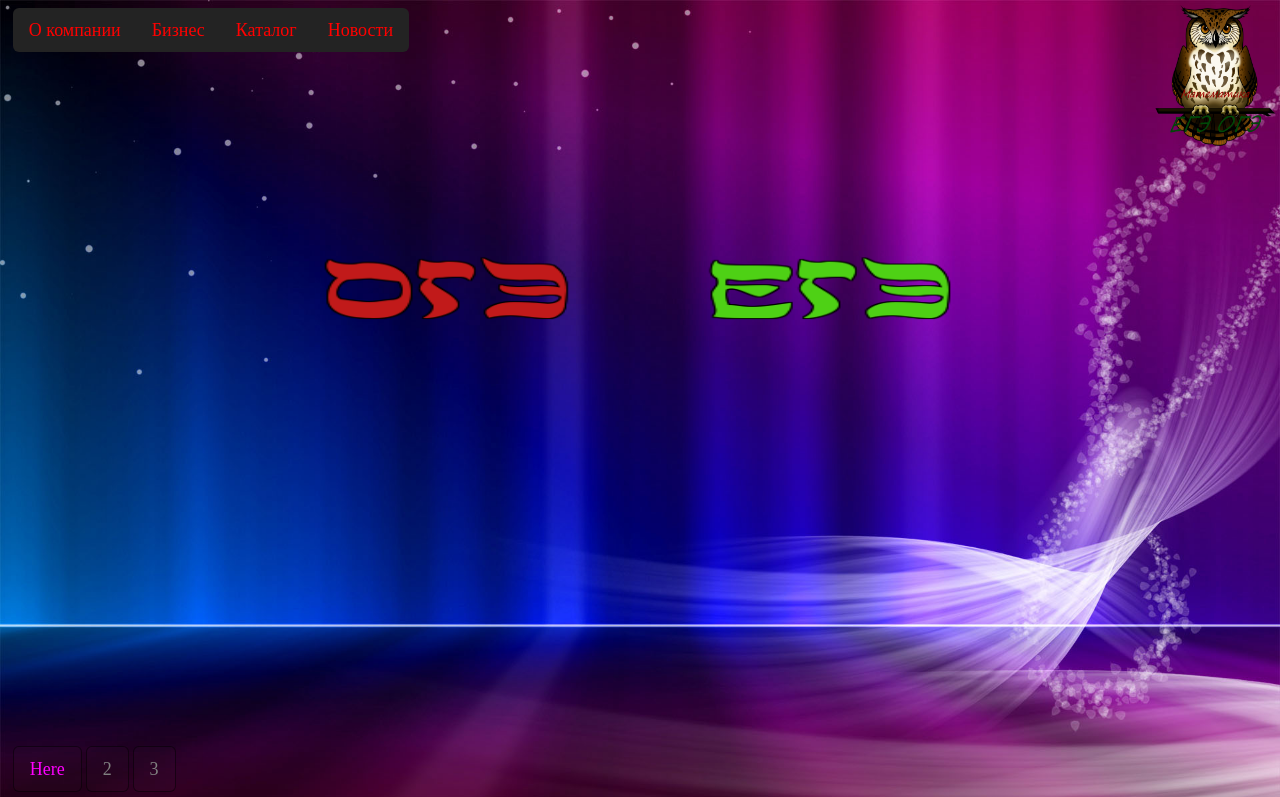
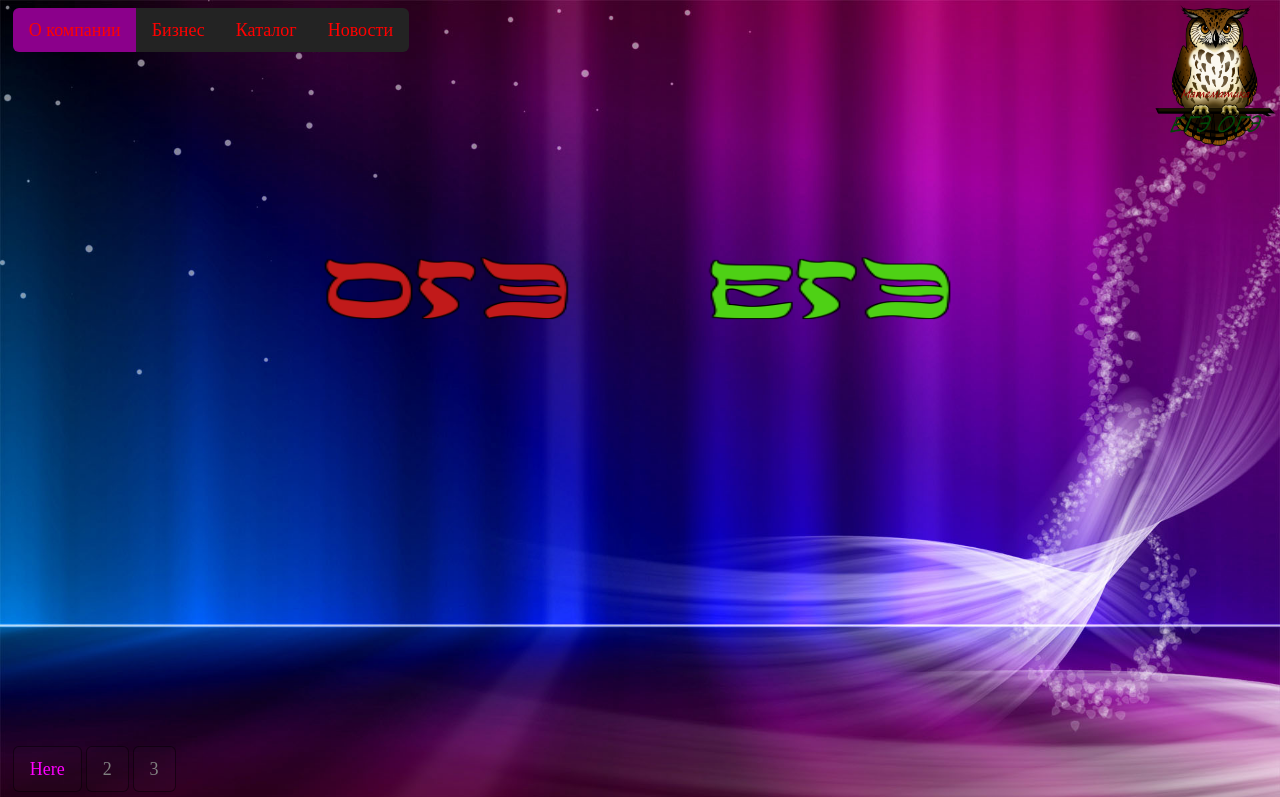
Before and after one commit to evgezoh/evgezoh.github.io, a plain HTML site: page index.html in a window 1280 px wide. Shown: the top 797 px of the page. Drawn offline with nearby package versions, Linux system fonts and the light colour scheme.

Commit message:
Update index.html

```diff
--- a/index.html
+++ b/index.html
@@ -140,7 +140,7 @@
 
 <div id="meny" class="btn-group" style="position: fixed; left:1%; top:1%; z-index:20; width: 100%">
   <div class="btn-group">
-   <a id="lb1" href="pages/left.html" class="btn btn-default btn-lg" style="background-color: rgb(35, 35, 35); border:none">
+   <a id="lb1" href="pages/left.html" class="btn btn-default btn-lg" style="background-color: rgb(139, 0, 139); border:none">
     <font color="red" face="Segoe Print">
     О компании</font></a>
   </div>
@@ -511,7 +511,7 @@ var timemenu = setInterval(function(){
 
  if (window.pageYOffset > document.documentElement.clientHeight/3-50)
  {
-        $('#lb1').animate({backgroundColor:"rgba(35, 35, 35, 0);"},500);
+        $('#lb1').animate({backgroundColor:"rgba(139, 0, 139, 0);"},500);
         $('#lb2').animate({backgroundColor:"rgba(35, 35, 35, 0);"},500);
         $('#lb3').animate({backgroundColor:"rgba(35, 35, 35, 0);"},500);
         $('#lb4').animate({backgroundColor:"rgba(35, 35, 35, 0);"},500);
@@ -519,7 +519,7 @@ var timemenu = setInterval(function(){
  }
  else
  {
- 	    $('#lb1').animate({backgroundColor:"rgba(35, 35, 35, 1);"},500);
+ 	    $('#lb1').animate({backgroundColor:"rgba(139, 0, 139, 1);"},500);
  	    $('#lb2').animate({backgroundColor:"rgba(35, 35, 35, 1);"},500);
  	    $('#lb3').animate({backgroundColor:"rgba(35, 35, 35, 1);"},500);
       $('#lb4').animate({backgroundColor:"rgba(35, 35, 35, 1);"},500);
```
